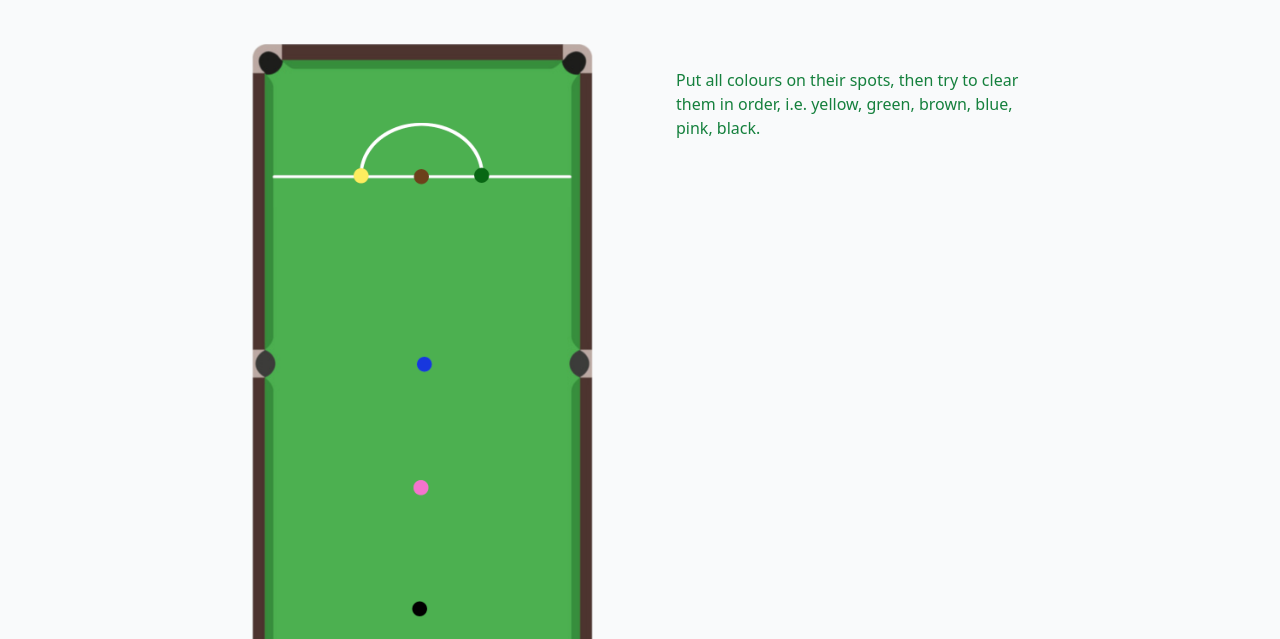
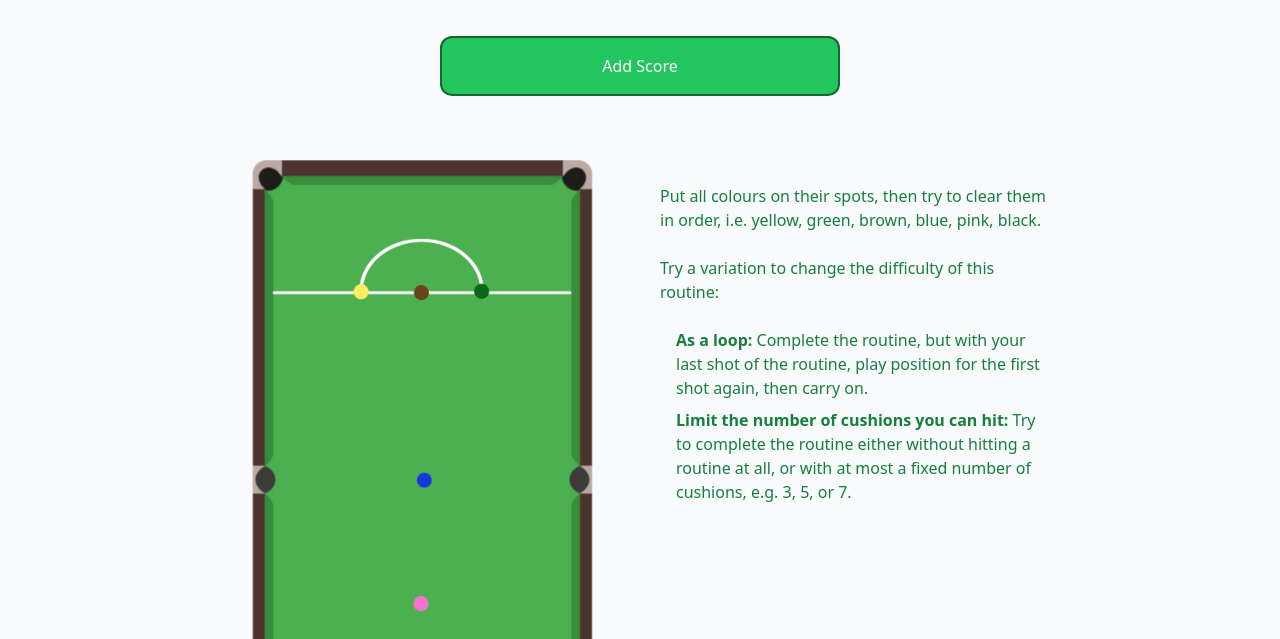
Before and after one commit to huw1990/snookerup-static-site, a website: page routine.html in a window 1280 px wide. Shown: the part 161-800 px from the top of the page. Drawn offline with Linux system fonts and the light colour scheme.

Commit message:
Add more detail to routine page

```diff
--- a/routine.html
+++ b/routine.html
@@ -49,9 +49,23 @@
         <h2 class="text-3xl font-bold text-black mb-6 text-center">
           Clearing the Colours
         </h2>
+        <div class="m-auto max-w-md my-10 px-6">
+          <a
+            href="addscore.html"
+            class="block bg-green-500 text-white text-center py-4 px-6 rounded-xl hover:bg-green-700 border-solid border-2 border-green-800 "
+            >Add Score</a
+          >
+        </div>
         <div class="grid grid-cols-1 md:grid-cols-2 gap-6 max-w-4xl m-auto p-6">
           <img class="h-routine w-auto m-auto" src="images/clearing-the-colours.png"/>
-          <p class="text-m text-green-700 m-6">Put all colours on their spots, then try to clear them in order, i.e. yellow, green, brown, blue, pink, black.</p>
+          <div>
+            <p class="text-m text-green-700 m-6 ml-2 mr-2">Put all colours on their spots, then try to clear them in order, i.e. yellow, green, brown, blue, pink, black.</p>
+            <p class="text-m text-green-700 m-6 ml-2 mr-2">Try a variation to change the difficulty of this routine:</p>
+            <ul class="text-m text-green-700 m-4 mb-6">
+              <li class="m-2"><strong>As a loop:</strong> Complete the routine, but with your last shot of the routine, play position for the first shot again, then carry on.</li>
+              <li class="m-2"><strong>Limit the number of cushions you can hit:</strong> Try to complete the routine either without hitting a routine at all, or with at most a fixed number of cushions, e.g. 3, 5, or 7.</li>
+            </ul>
+          </div>
         </div>
       </div>
     </section>
```
Also changed, not shown: css/styles.css.
